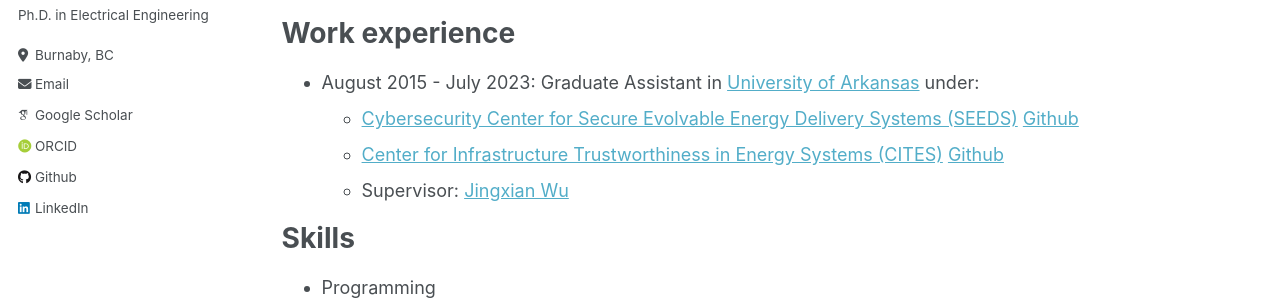
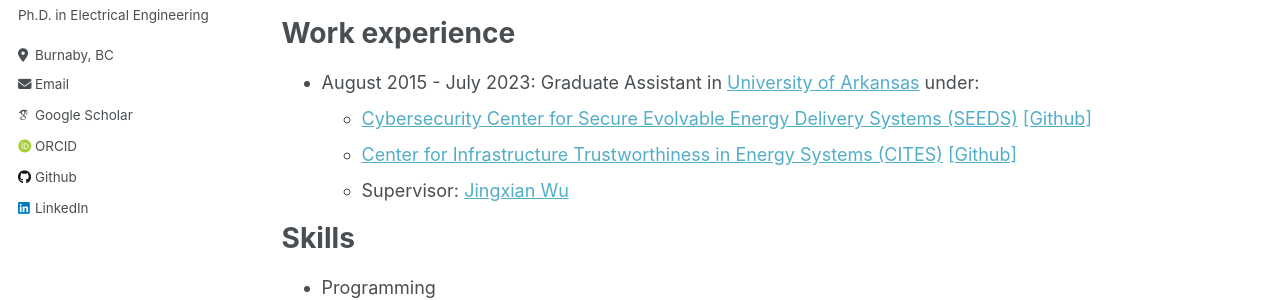
Before and after one commit to Arthurliyaze/Arthurliyaze.github.io, a Jekyll site: the page built from _pages/cv.md, in a window 1280 px wide and 900 px high. Shown: the part 298-598 px from the top of the window. Built offline with Jekyll 4.4.1, drawn with Linux system fonts in a browser that asks for light colours; some web fonts are replaced.

Commit message:
Update cv.md

```diff
--- a/_pages/cv.md
+++ b/_pages/cv.md
@@ -18,8 +18,8 @@ Education
 Work experience
 ======
 * August 2015 - July 2023: Graduate Assistant in [University of Arkansas](https://www.uark.edu/) under:
-  * [Cybersecurity Center for Secure Evolvable Energy Delivery Systems (SEEDS)](https://seeds.uapower.group/about/) [Github](https://github.com/Arthurliyaze/Optimum-Power-Schedule)
-  * [Center for Infrastructure Trustworthiness in Energy Systems (CITES)](https://iucrc.nsf.gov/centers/center-for-infrastructure-trustworthiness-in-energy-systems-cites/) [Github](https://github.com/Arthurliyaze/Quick-Detection)
+  * [Cybersecurity Center for Secure Evolvable Energy Delivery Systems (SEEDS)](https://seeds.uapower.group/about/) [[Github]](https://github.com/Arthurliyaze/Optimum-Power-Schedule)
+  * [Center for Infrastructure Trustworthiness in Energy Systems (CITES)](https://iucrc.nsf.gov/centers/center-for-infrastructure-trustworthiness-in-energy-systems-cites/) [[Github]](https://github.com/Arthurliyaze/Quick-Detection)
   * Supervisor: [Jingxian Wu](https://wuj.hosted.uark.edu/)
 
 Skills
```
